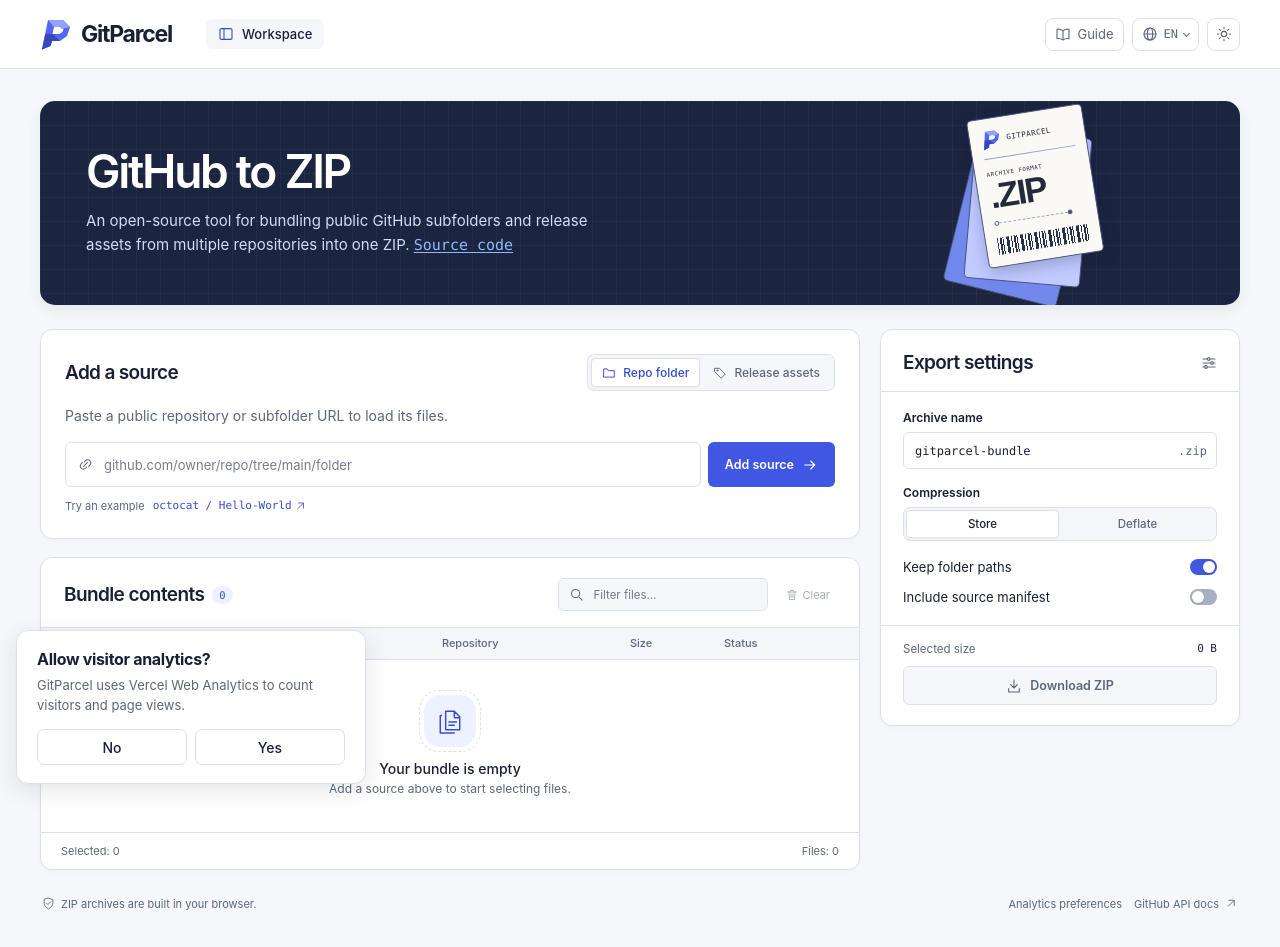
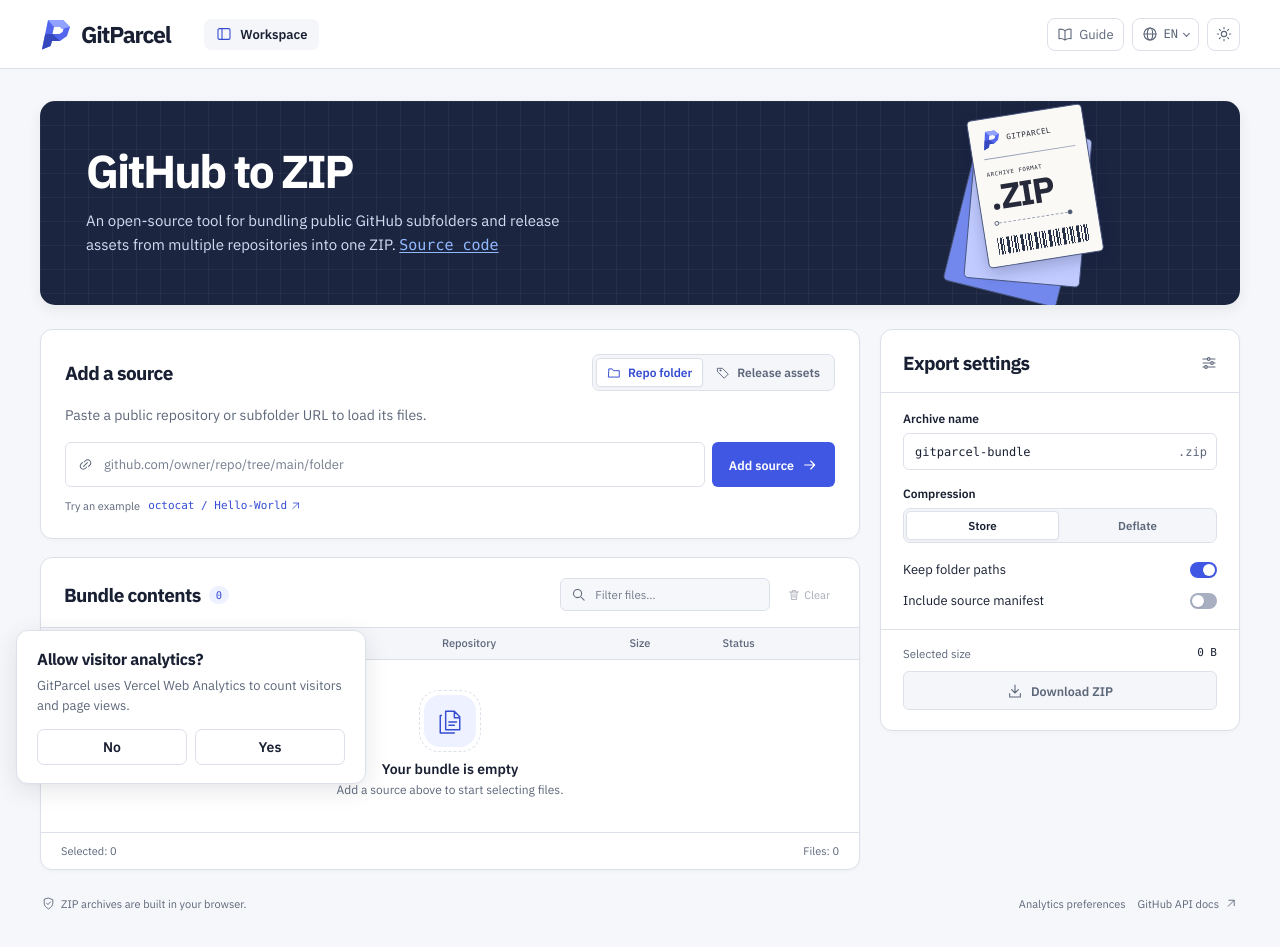
Before and after one commit to kawrae/gitparcel, a website with bundled scripts: page public/index.html in a window 1280 px wide. Built offline with nearby package versions, Linux system fonts and the light colour scheme.

Commit message:
style: change main font to IBM Plex Sans

```diff
--- a/public/index.html
+++ b/public/index.html
@@ -9,6 +9,12 @@
       content="Collect public GitHub folders and release assets in a single ZIP archive."
     />
     <title>GitHub to ZIP · GitParcel</title>
+    <link rel="preconnect" href="https://fonts.googleapis.com" />
+    <link rel="preconnect" href="https://fonts.gstatic.com" crossorigin />
+    <link
+      href="https://fonts.googleapis.com/css2?family=IBM+Plex+Sans:wght@400;500;600;700&display=swap"
+      rel="stylesheet"
+    />
     <link rel="icon" href="./favicon.svg" />
     <link rel="stylesheet" href="./style.css" />
   </head>
--- a/public/style.css
+++ b/public/style.css
@@ -14,8 +14,9 @@
   --action: #4057e4;
   --tone: #eef1ff;
   --shadow: 0 2px 5px #19203305, 0 1px 2px #19203304;
+  --sans: 'IBM Plex Sans', 'Segoe UI', Arial, sans-serif;
   --mono: 'SFMono-Regular', Consolas, 'Liberation Mono', monospace;
-  font-family: Inter, 'Segoe UI', Arial, sans-serif;
+  font-family: var(--sans);
   font-size: 14px;
   color: var(--ink);
   background: var(--bg);
@@ -605,8 +606,7 @@ main {
 
 .label-body strong {
   font:
-    800 37px/0.98 Arial,
-    sans-serif;
+    800 37px/0.98 var(--sans);
   letter-spacing: -2px;
   display: block;
   margin-top: 3px;
```
